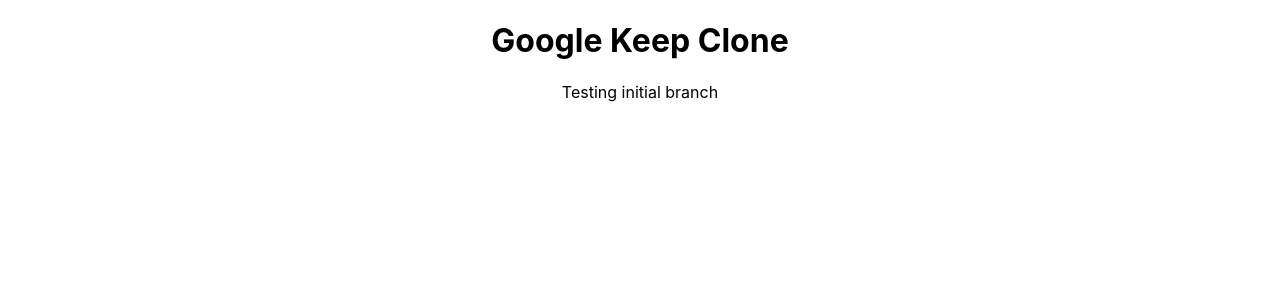
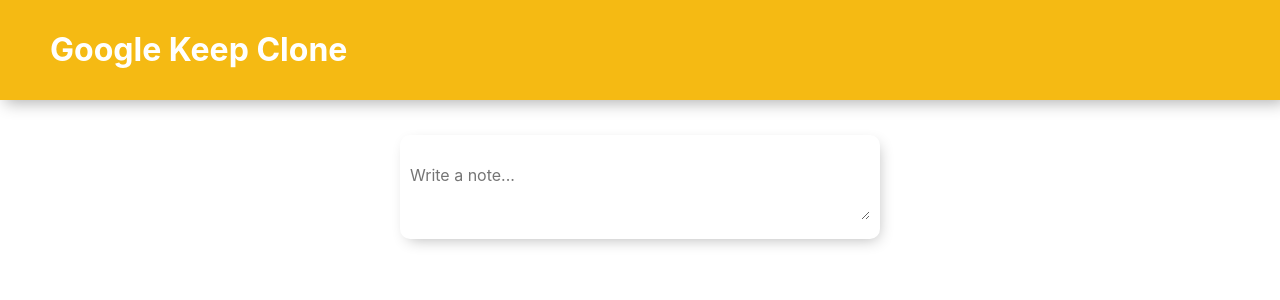
Before and after one commit to letsgosmokes/gkeep-clone, a React (Create React App) app: page / in a window 1280 px wide. Shown: the top 300 px of the page. Built offline with nearby package versions, Linux system fonts and the light colour scheme.

Commit message:
components added (#2)

```diff
--- a/src/App.js
+++ b/src/App.js
@@ -1,10 +1,10 @@
+import Main from "./components/Main";
 import './App.css';
 
 function App() {
   return (
     <div className="App">
-      <h1>Google Keep Clone</h1>
-      <p>Testing initial branch</p>
+      <Main />
     </div>
   );
 }
--- /dev/null
+++ b/src/components/CreateNote.js
@@ -0,0 +1,68 @@
+import React, { useState } from "react";
+import Button from '@material-ui/core/Button';
+import AddIcon from '@material-ui/icons/Add';
+import "./styles.css";
+
+const CreateNote = (props) => {
+    const [expand, setExpand] = useState(false);
+    const [note, setNote] = useState({
+        title: "",
+        content: "",
+    });
+    const InputEvent = (event) => {
+        const { name, value } = event.target;
+        setNote((prevData) => {
+            return {
+                ...prevData,
+                [name]: value,
+            };
+        });
+    };
+    const addEvent = () => {
+        props.passNote(note);
+        setNote({
+            title: "",
+            content: "",
+        });
+    };
+    const expandIt = () => {
+        setExpand(true);
+    };
+    const bToNormal = () => {
+        setExpand(false);
+    };
+    return (
+        <>
+            <div className='main_note' onDoubleClick={bToNormal}>
+                <form>
+                    {expand ?
+                        <input
+                            type='text'
+                            name="title"
+                            value={note.title}
+                            onChange={InputEvent}
+                            placeholder='Title'
+                            autoComplete='off'
+                        /> : null}
+
+                    <textarea
+                        rows=""
+                        column=""
+                        name="content"
+                        value={note.content}
+                        onChange={InputEvent}
+                        placeholder="Write a note..."
+                        onClick={expandIt}
+                    ></textarea>
+                    {expand ?
+                        <Button onClick={addEvent}>
+                            <AddIcon className="plus_sign" />
+                        </Button> : null}
+                </form>
+            </div>
+        </>
+    );
+
+};
+
+export default CreateNote;
--- /dev/null
+++ b/src/components/Header.js
@@ -0,0 +1,15 @@
+import React from "react";
+import "./styles.css";
+
+const Header = () => {
+    return (
+        <>
+            <div className='header'>
+                <h1>Google Keep Clone</h1>
+            </div>
+        </>
+    );
+
+};
+
+export default Header;
--- /dev/null
+++ b/src/components/Main.js
@@ -0,0 +1,43 @@
+import React, { useState } from "react";
+import Header from "./Header";
+import CreateNote from "./CreateNote";
+import Note from "./Note";
+import "./styles.css";
+
+const Main = () => {
+
+  const [addItem, setAddItem] = useState([]);
+
+  const addNote = (note) => {
+    setAddItem((prevData) => {
+      return [...prevData, note];
+    })
+  };
+
+  const onDelete = (id) => {
+    setAddItem((olddata) =>
+      olddata.filter((currdata, indx) => {
+        return indx !== id;
+      })
+    );
+  };
+
+  return (
+    <>
+      <Header />
+      <CreateNote passNote={addNote} />
+      {addItem.map((val, index) => {
+        return (<Note
+          key={index}
+          id={index}
+          title={val.title}
+          content={val.content}
+          deleteItem={onDelete}
+        />
+        );
+      })}
+    </>
+  );
+};
+
+export default Main;
--- /dev/null
+++ b/src/components/Note.js
@@ -0,0 +1,24 @@
+import React from "react";
+import DeleteOutlineIcon from '@material-ui/icons/DeleteOutline';
+import "./styles.css";
+
+const Note = (props) => {
+    const deleteNote = () => {
+        props.deleteItem(props.id);
+    };
+    return (
+        <>
+            <div className="note">
+                <h1>{props.title}</h1>
+                <br />
+                <p>{props.content}</p>
+                <button className="btn" onClick={deleteNote}>
+                    <DeleteOutlineIcon className="deleteIcon" />
+                </button>
+            </div>
+        </>
+    );
+
+};
+
+export default Note;
--- /dev/null
+++ b/src/components/styles.css
@@ -0,0 +1,147 @@
+
+*{
+    box-sizing: border-box;
+    padding: 0;
+    margin: 0;
+    font-family: "Inter";
+  }
+
+  .header {
+    width: 100%;
+    line-height: 100px;
+    background-color: #f5ba13;
+    display: flex;
+    justify-content: start;
+    align-items: center;
+    padding-left: 50px;
+    color: white;
+    box-shadow: 5px 3px 15px rgba(0, 0, 0, 0.3);
+  }
+
+  .main_note {
+    width: 500px;
+    padding: 15px 10px 5px 10px;
+    margin: 20px auto;
+  }
+
+  .my_notes h1{
+    color: #34495e;
+  }
+  .my_notes p{
+    color: grey;
+  }
+
+  form{
+    min-height: 50px;
+    color: #ecf0f1;
+    padding: 15px 10px 5px 10px;
+    box-shadow: 3px 5px 15px -5px rgba(0, 0, 0, 0.3);
+    border-radius: 10px;
+    position: relative;
+  }
+
+  input {
+    width: 100%;
+    line-height : 30px;
+    background : transparent;
+    border: none;
+    outline: none;
+    font-size: 1.5rem;
+    margin: 10px 0;
+    font-weight: bold;
+  }
+
+  textarea{
+    width: 100%;
+    line-height: 30px;
+    background: transparent;
+    border: none;
+    outline: none;
+    font-size: 1rem;
+    margin: 10px 0;
+  }
+
+  .Mui-Button-root{
+    width: 30px;
+    height: 50px;
+    position: absolute;
+    bottom: -28px;
+    left:400px;
+    cursor: pointer;
+    background-color: #fff !important;
+    box-shadow: 5px 5px 15px -15px rgba(0, 0, 0, 0.3);
+    border-radius: 50% !important;
+  }
+
+  .Mui-Button-root .plus_sign {
+    font-size: 45px !important;
+    font-weight: 900;
+    color:#f4b400;
+    cursor: pointer;
+    z-index: 222;
+    background: transparent;
+  }
+
+  .Mui-Button-root:hover{
+    background: #f4b400 !important;
+  }
+
+  .Mui-Button-root:hover .plus_sign{
+    color: #fff;
+    background: transparent;
+  }
+  .note{
+    background: #fff;
+    border-radius: 7px;
+    box-shadow: 0 2px 5px #ccc;
+    padding: 10px;
+    width: 240px;
+    margin: 16px;
+    float: left;
+  }
+
+  .note h1{
+    font-size: 1.1em;
+    margin-bottom: 6px;
+  }
+
+  .note p {
+    font-size: 1.1em;
+    margin-bottom: 10px;
+    white-space: pre-wrap;
+    word-wrap: break-word;
+  }
+
+  .note .btn {
+    position: relative;
+    float: right;
+    margin-right: 10px;
+    color: #f4b400;
+    border: none;
+    width: 50px;
+    height: 50px;
+    background: transparent;
+    cursor: pointer;
+    outline: none;
+    box-shadow: 3px 3px 15px -10px rgba(0, 0, 0, 0.4);
+    border-radius: 50%;
+  }
+
+  .deleteIcon {
+    width: 0.7em;
+    height: 0.7em;
+  }
+
+  .note .btn:hover {
+    background-color: #f5ba13;
+  }
+
+  .note .btn:hover .deleteIcon {
+    color: #fff;
+  }
+
+  footer {
+    width : 100%;
+    position: absolute;
+    bottom: 0;
+  }
```
Also changed, not shown: package.json (+10 -1 lines), 1 other file (tests, documents, lock files or other folders).
